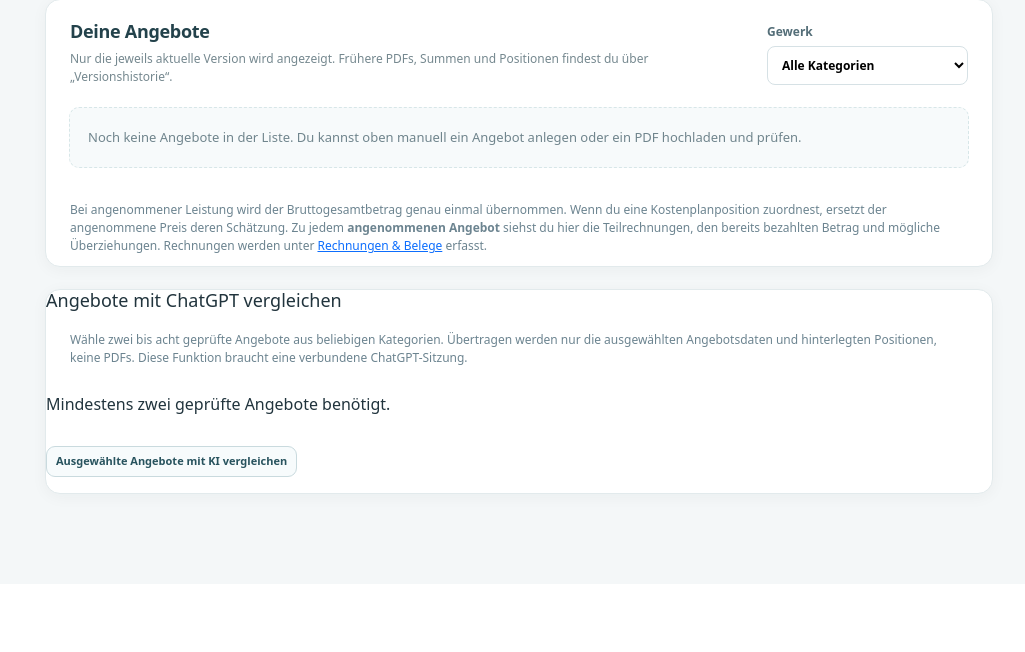
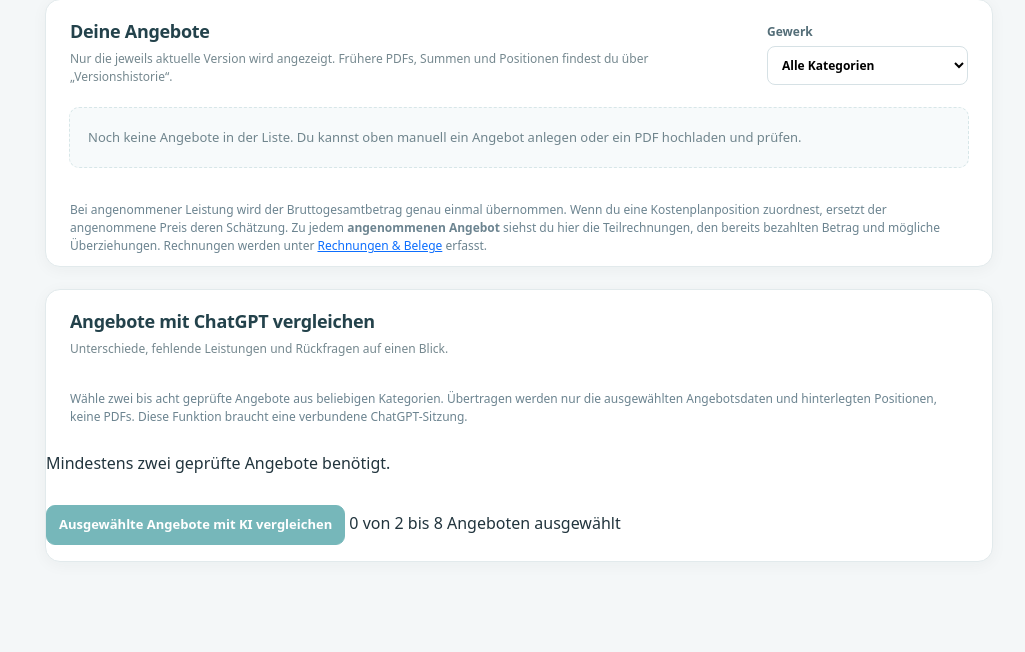
Before and after one commit to ChrisD90/ProjectHouseBuilder, a Flask app: page /angebote in a window 1280 px wide. Shown: the part 1100-1752 px from the top of the page, without its empty margins (255-1280 px from the left). Before the commit the page ends 1604 px from the top, so only its background shows below. Run offline with Flask 3, Linux system fonts and the light colour scheme; data comes from the database, SQL or seed files in the repository; data that the repository does not hold is empty; some libraries are stand-ins or nearby versions.

Commit message:
Align ChatGPT comparison panel with offer layout and selection feedback

```diff
--- a/templates/angebote.html
+++ b/templates/angebote.html
@@ -41,11 +41,18 @@
    <div id="offerList" class="offer-cards" aria-live="polite"><p class="muted">Angebote werden geladen …</p></div>
    <p class="section-note">Bei angenommener Leistung wird der Bruttogesamtbetrag genau einmal übernommen. Wenn du eine Kostenplanposition zuordnest, ersetzt der angenommene Preis deren Schätzung. Zu jedem <strong>angenommenen Angebot</strong> siehst du hier die Teilrechnungen, den bereits bezahlten Betrag und mögliche Überziehungen. Rechnungen werden unter <a href="/belege">Rechnungen & Belege</a> erfasst.</p>
   </section>
-  <section class="panel budget-panel" id="ki-angebotsvergleich"><h2>Angebote mit ChatGPT vergleichen</h2>
-   <p class="section-note">Wähle zwei bis acht geprüfte Angebote aus beliebigen Kategorien. Übertragen werden nur die ausgewählten Angebotsdaten und hinterlegten Positionen, keine PDFs. Diese Funktion braucht eine verbundene ChatGPT-Sitzung.</p>
-   <div id="aiOfferChoices" class="phb-ai-offer-choices"></div>
-   <button id="aiCompareOffers" type="button" class="mini">Ausgewählte Angebote mit KI vergleichen</button>
-   <p id="aiCompareStatus" role="status"></p><pre id="aiCompareResult" class="phb-ai-report" hidden></pre>
+  <section class="panel budget-panel offer-ai-section" id="ki-angebotsvergleich" aria-labelledby="aiOfferTitle">
+   <div class="panelbar"><div><h2 id="aiOfferTitle">Angebote mit ChatGPT vergleichen</h2><p>Unterschiede, fehlende Leistungen und Rückfragen auf einen Blick.</p></div></div>
+   <div class="offer-ai-content">
+     <p class="section-note">Wähle zwei bis acht geprüfte Angebote aus beliebigen Kategorien. Übertragen werden nur die ausgewählten Angebotsdaten und hinterlegten Positionen, keine PDFs. Diese Funktion braucht eine verbundene ChatGPT-Sitzung.</p>
+     <div id="aiOfferChoices" class="phb-ai-offer-choices" role="group" aria-label="Angebote zum KI-Vergleich auswählen"></div>
+     <div class="offer-ai-actions">
+       <button id="aiCompareOffers" type="button" class="primary" disabled>Ausgewählte Angebote mit KI vergleichen</button>
+       <span id="aiCompareSelectionCount" class="offer-ai-selection" aria-live="polite">0 von 2 bis 8 Angeboten ausgewählt</span>
+     </div>
+     <p id="aiCompareStatus" class="offer-ai-status" role="status"></p>
+     <pre id="aiCompareResult" class="phb-ai-report" hidden></pre>
+   </div>
   </section>
 </main></div></div>
 <script src="/static/offers.js"></script><dialog id="phbAIDialog" class="phb-ai-dialog" aria-labelledby="phbAITitle">
```
